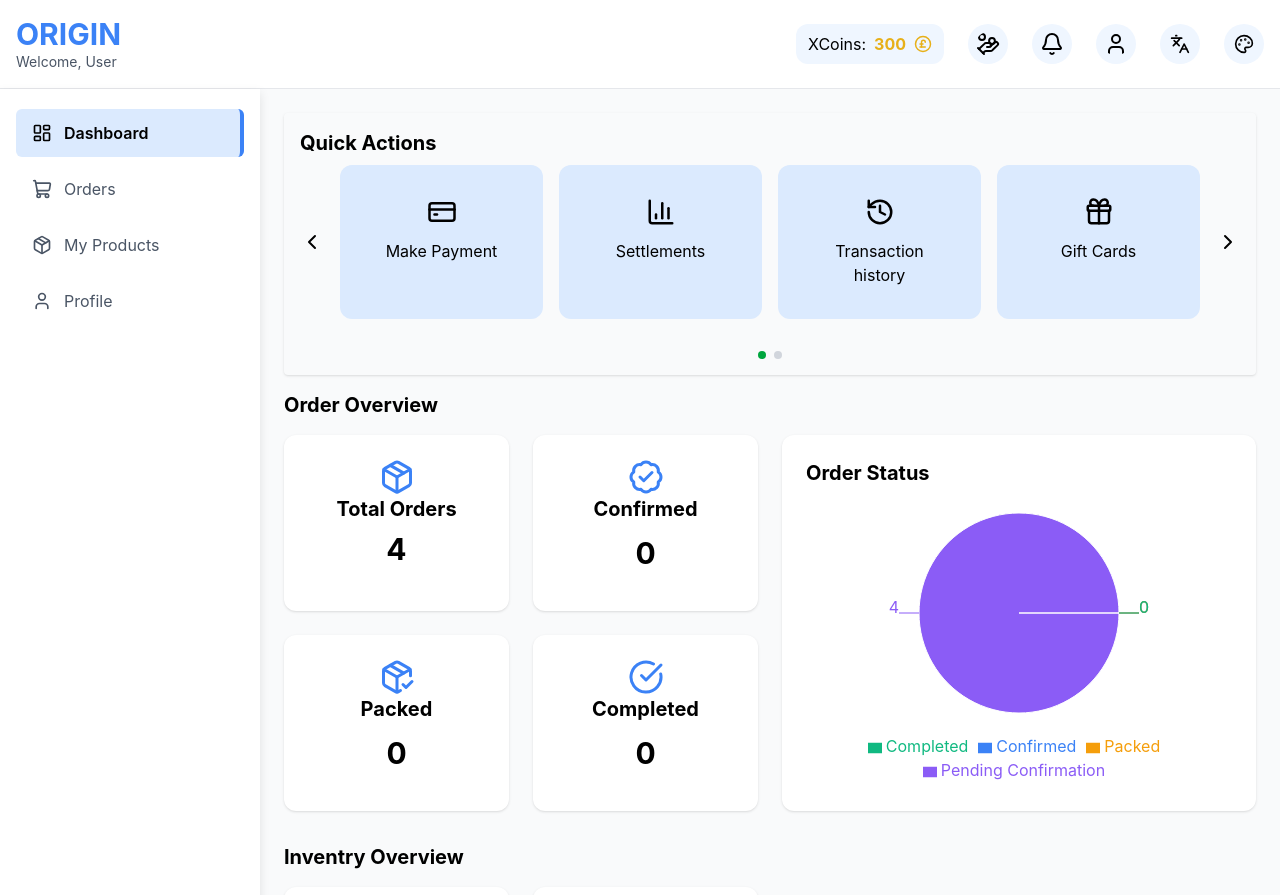
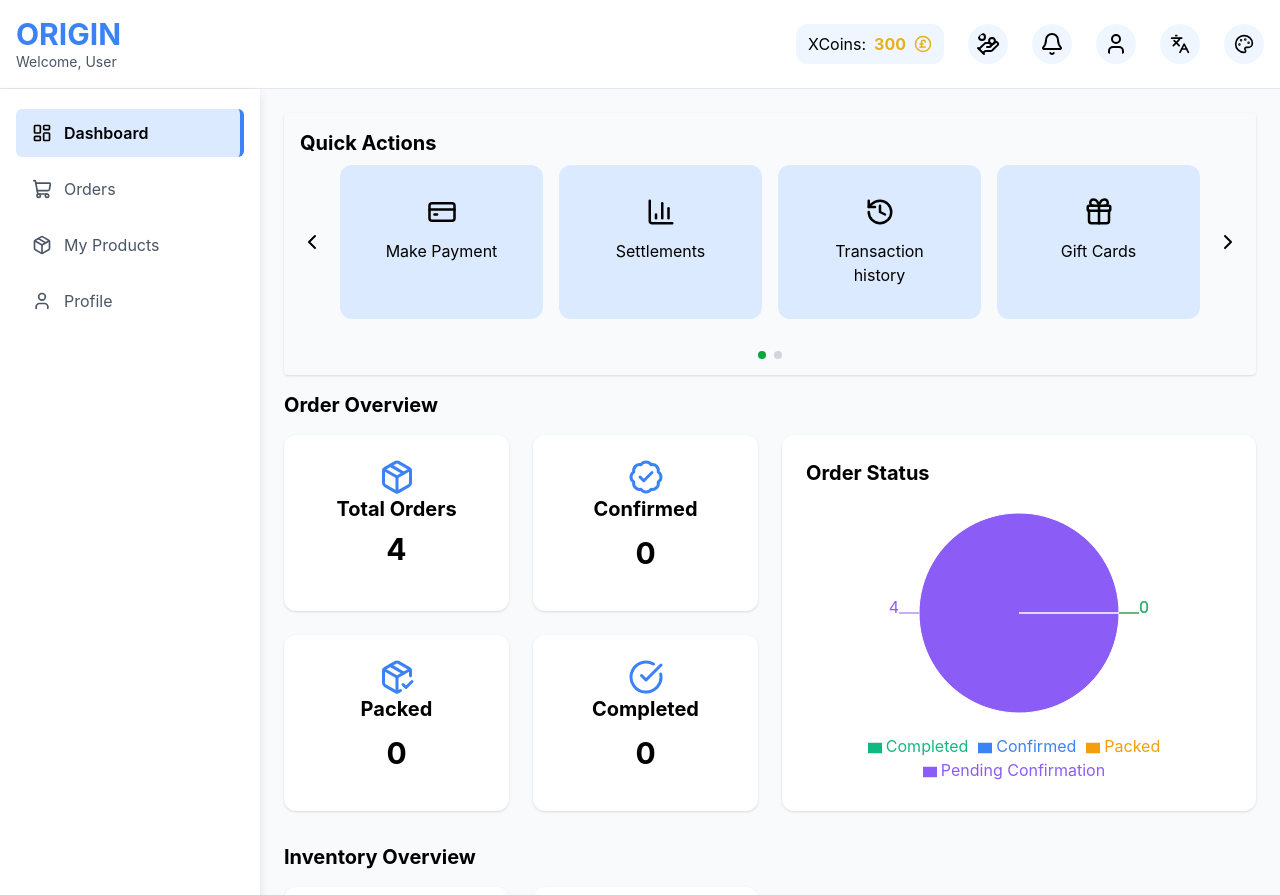
Before and after one commit to sonavbinu/newProject, a React app in the folder frontend/: page /dashboard in a window 1280 px wide. Shown: the top 895 px of the page. Built offline with nearby package versions, Linux system fonts and the light colour scheme; the HTML template or start-up script is replaced by a standard one.

Commit message:
fixed inventory spelling

```diff
--- a/frontend/src/Pages/Dashboard/Dashboard/Dashboard.jsx
+++ b/frontend/src/Pages/Dashboard/Dashboard/Dashboard.jsx
@@ -90,7 +90,7 @@ const Dashboard = () => {
           <OrderData />
         </div>
         <div>
-          <h2 className="text-xl font-bold mb-4">Inventry Overview</h2>
+          <h2 className="text-xl font-bold mb-4">Inventory Overview</h2>
           <ProductData />
         </div>
       </div>
```
